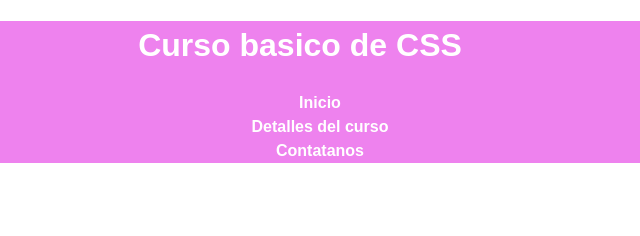
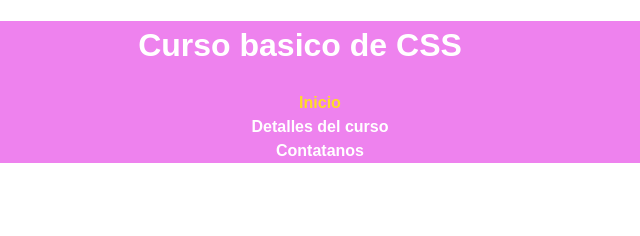
Before and after one commit to moonieym/frontend-ai-modulo-2, a plain HTML site: page 19-11-24/index.html in a window 1280 px wide. In both pictures the pointer is over the link "Inicio". Shown: the top 236 px of the page, 340-980 px from the left. Drawn offline with Linux system fonts and the light colour scheme.

Commit message:
agrego cambios en css

```diff
--- a/19-11-24/style.css
+++ b/19-11-24/style.css
@@ -23,3 +23,7 @@ footer{
     color: #FFF;
     font-weight: bold;
 }
+
+.enlace:hover{
+    color: #ffdc23;
+}
```
